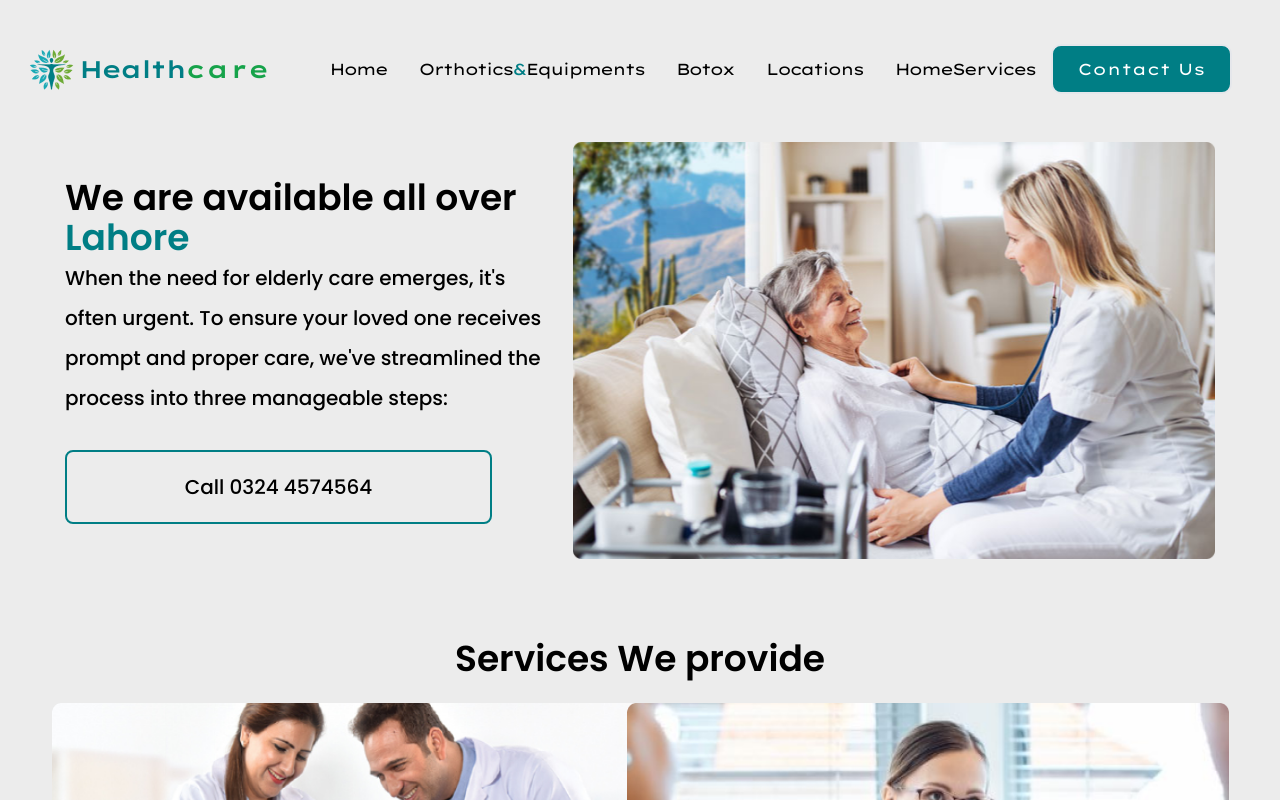
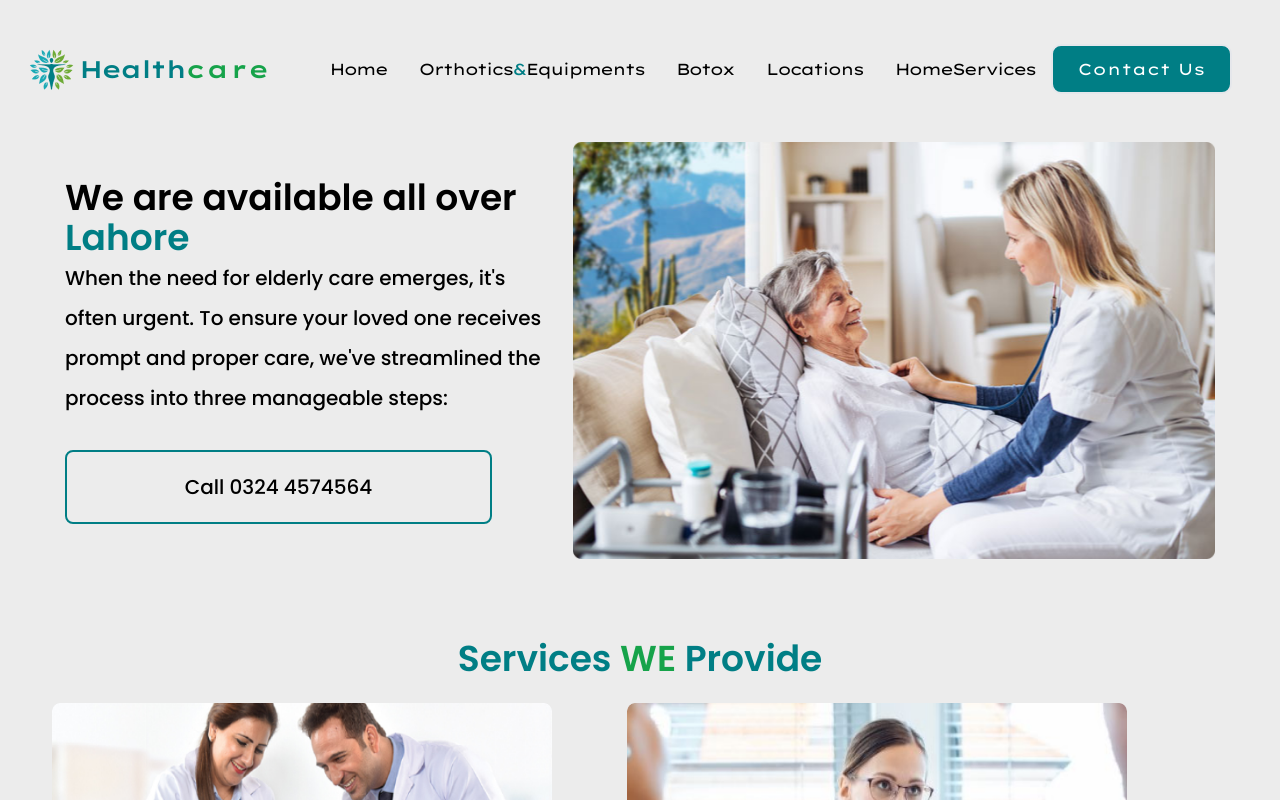
Before and after one commit to RayyanKhan4004/drwebsite, a React (Vite) app: page /homeServices in a window 1280 px wide. Shown: the top 800 px of the page. Built offline with nearby package versions, Linux system fonts and the light colour scheme; a web font is replaced by a local one.

Commit message:
Update LocationServicesWeProvideCards.jsx

```diff
--- a/src/components/LocationServicesWeProvideCards.jsx
+++ b/src/components/LocationServicesWeProvideCards.jsx
@@ -12,21 +12,21 @@ function LocationServicesWeProvideCards() {
     } ,[])
   return (
     <div className='flex items-center flex-col mt-20 justify-center'  >
-<h2 className='text-4xl font-semibold leading-10 text-left font-poppins' >Services We provide</h2>
+<h2 className='text-4xl font-semibold leading-10 text-theme1 text-left font-poppins' >Services <span className='text-green-600' >WE</span> Provide</h2>
     <div className='grid grid-cols-1 xl:grid-cols-2 w-auto xl:w-[1150px] 2xl:w-[1350px]  items-cenjr justify-items-center' >
         {serviceWeProvide.map((curr ,ind , arr)=> {
             return <div >
                     <div className='bg-transparent flex flex-col md:w-[650px] p-6 gap-4' >
                         <img
                         data-aos='fade-down'
-                        className='w-[650px] h-[485px] rounded-lg' src={curr.img} alt={curr.name} />
+                        className='w-[500px] h-[425px] rounded-lg' src={curr.img} alt={curr.name} />
                         <h2
 
                         data-aos='fade-right'
                         className='text-3xl font-semibold leading-10 text-left font-poppins' >{curr.name}</h2>
                         <p
                         data-aos='fade-up'
-                        className='text-2xl font-medium leading-10 text-left font-poppins' >{curr.text}</p>
+                        className='text-2xl w-[500px] font-medium leading-10 text-left font-poppins' >{curr.text}</p>
 
                     </div>
 
```
